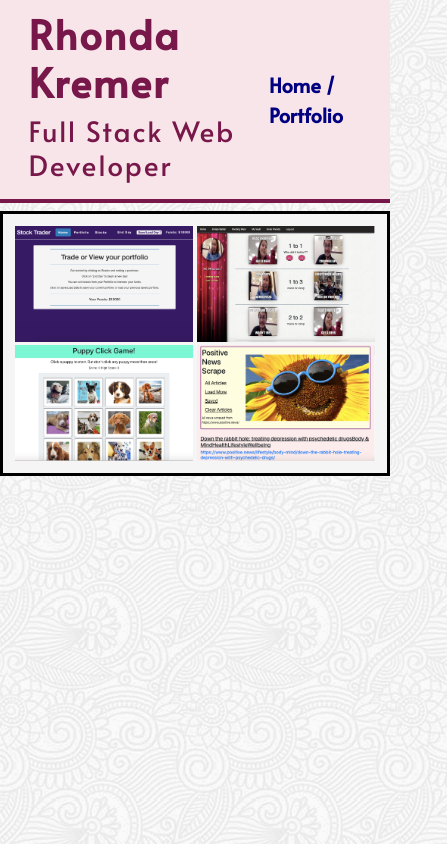
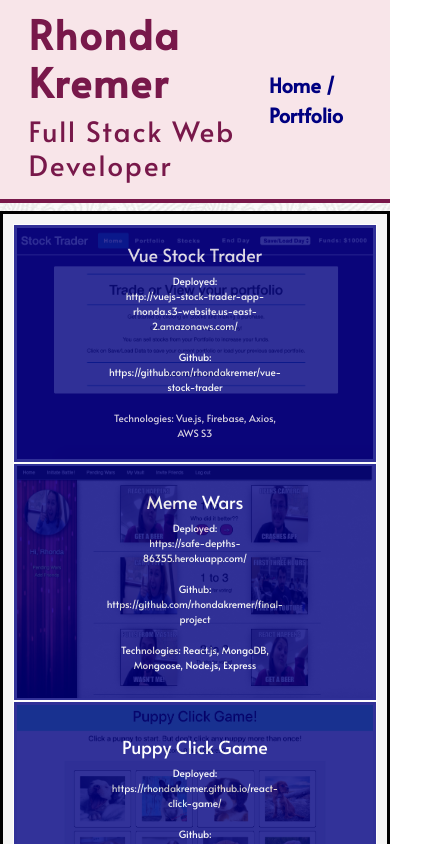
Before and after one commit to rhondakremer/rhondakremer.github.io, a Vue app: page /portfolio in a window 390 px wide. Shown: the top 844 px of the page, 447 px wide, since content can reach past the window. Built offline with nearby package versions, Linux system fonts and the light colour scheme.

Commit message:
responsive

```diff
--- a/src/components/Portfolio.vue
+++ b/src/components/Portfolio.vue
@@ -1,5 +1,5 @@
 <template>
-  <div id="container" class="col-lg-10 offset-lg-1 col-md-10 offset-md-1 container" style="margin-bottom: 2%;">
+  <div id="container" class="col-lg-10 offset-lg-1 col-md-10 offset-md-1 col-sm-12 col-xs-12 container" style="margin-bottom: 2%;">
    <div v-for="project in projects" :key="project.title" class="project-container">
     <!-- <p>{{ project.title }}</p> -->
     <img class="project-image image" :src="project.img" :alt="project.alt"  />
@@ -63,7 +63,7 @@ export default {
     padding: 10px;
     background-color: whitesmoke;
     display: flex;
-    flex-wrap:wrap;
+    flex-wrap: wrap;
     align-items: center
 }
 
@@ -119,4 +119,42 @@ a {
 a:hover {
    color: lightblue
 }
+
+@media screen and (max-width: 1024px) {
+  .container {
+    display: block;
+  }
+
+  .project-container {
+    position: relative;
+    width: 100%;
+  }
+
+  .overlay {
+    opacity: 0.8;
+    border: white solid 1px;
+  }
+}
+
+@media screen and (max-width: 500px) {
+  h2 {
+    font-size: 20px;
+    margin-top: 15px;
+  }
+
+  .text {
+    font-size: 14px;
+  }
+}
+
+@media screen and (max-width: 400px) {
+  h2 {
+    font-size: 18px;
+    margin-top: 15px;
+  }
+
+  .text {
+    font-size: 10px;
+  }
+}
 </style>
```
Also changed, not shown: 15 other files (tests, documents, lock files or other folders).
